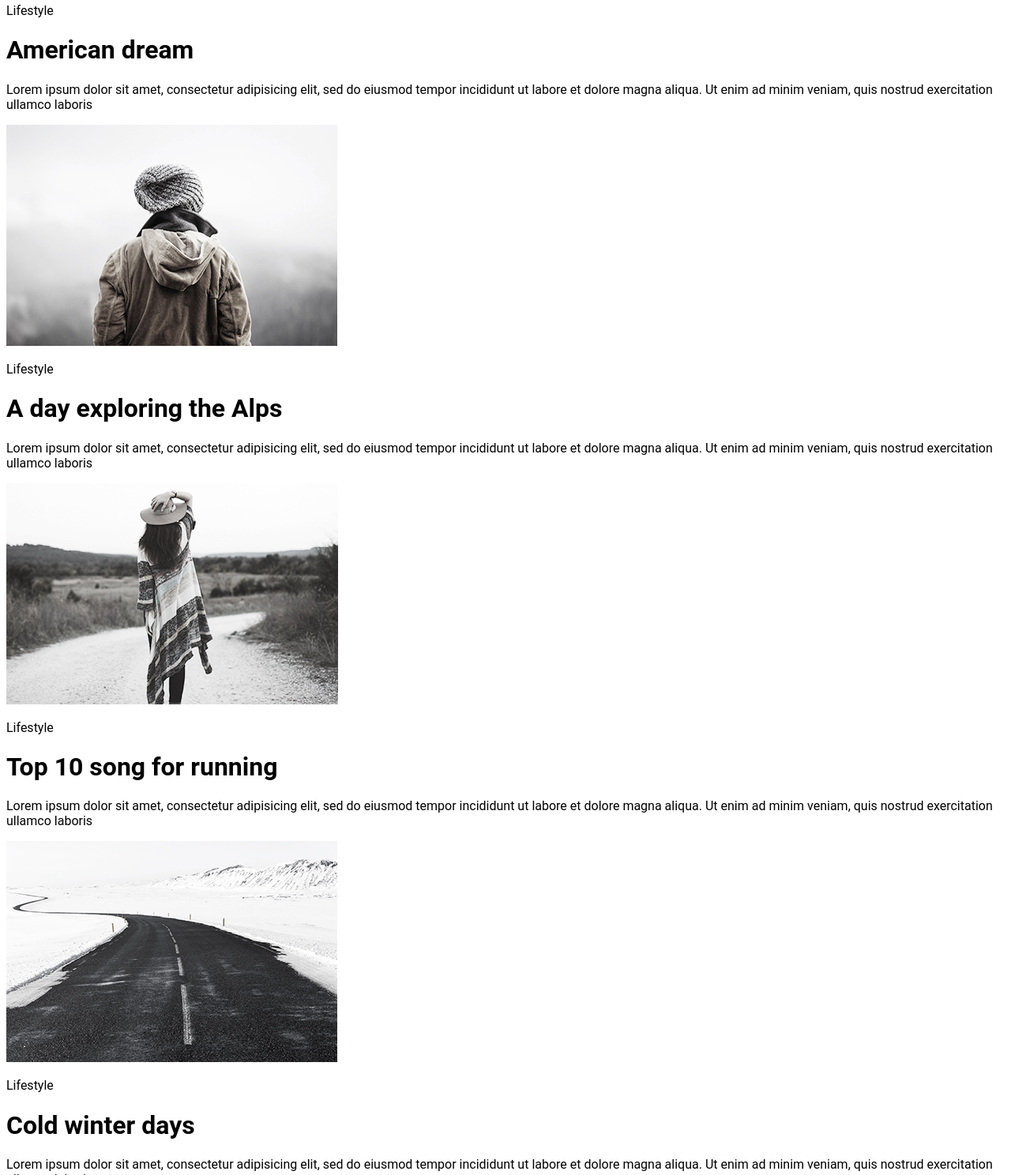
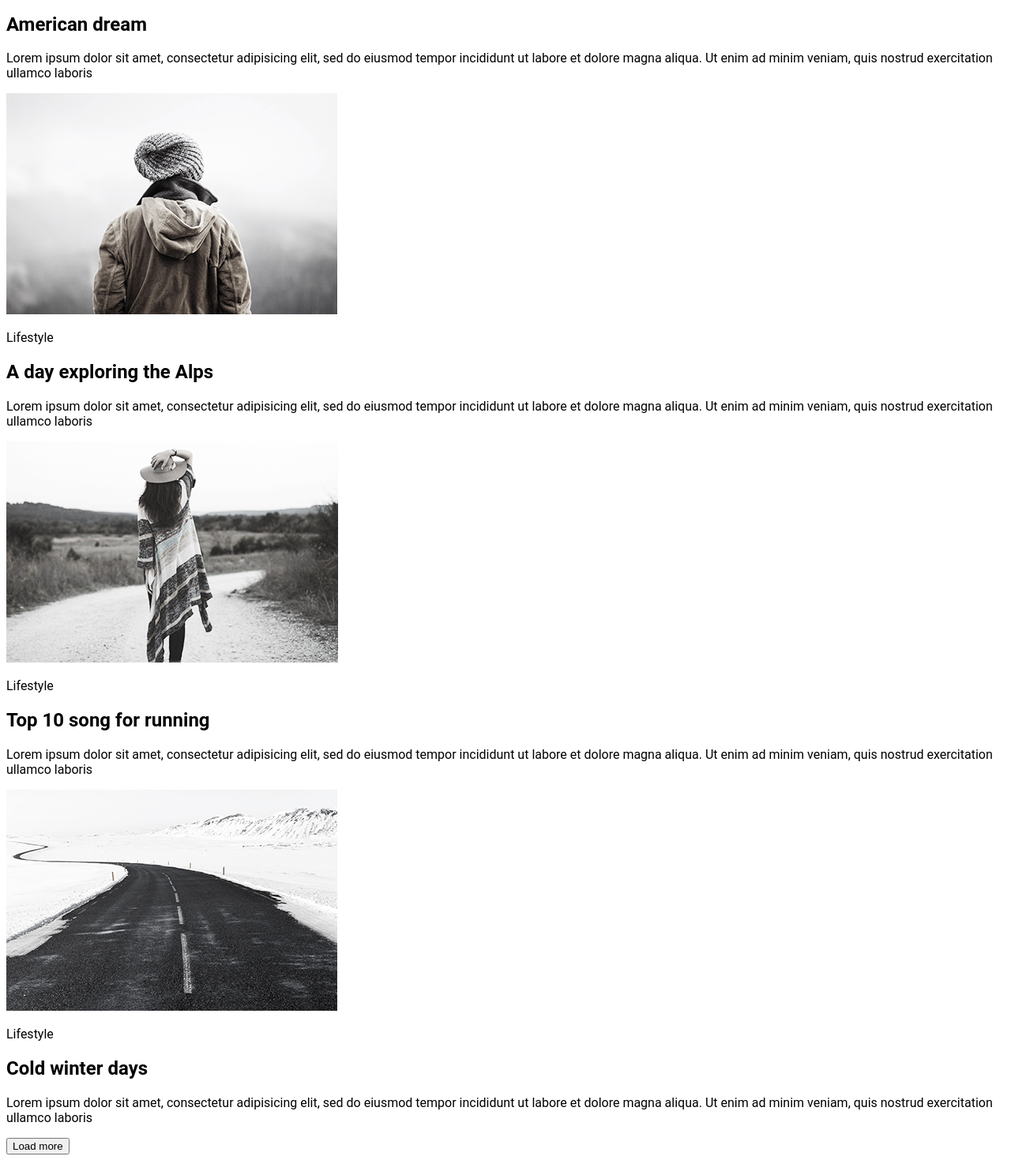
Before and after one commit to yourockit/goit-fe-course, a plain HTML site: page html-css/module-01-02/index.html in a window 1280 px wide. Shown: the part 1312-2800 px from the top of the page at 79% size. Drawn offline with Linux system fonts and the light colour scheme; files that its build step writes are made by us from their sources.

Commit message:
h1 to h2

```diff
--- a/html-css/module-01-02/index.html
+++ b/html-css/module-01-02/index.html
@@ -22,37 +22,37 @@
         <div class="lpimg">
             <img src="img/lpimg.jpg" alt="your image">
             <p>Lifestyle</p>
-            <h1 class="">More than just a music festival</h1>
+            <h2 class="">More than just a music festival</h2>
             <p>Lorem ipsum dolor sit amet, consectetur adipisicing elit, sed do eiusmod tempor incididunt ut labore et dolore magna aliqua. Ut enim ad minim veniam, quis nostrud exercitation ullamco laboris</p>
         </div>
         <div class="rpimg">
             <img src="img/rpimg.jpg" alt="your image">
             <p>Lifestyle</p>
-            <h1>Life tastes better with coffee</h1>
+            <h2>Life tastes better with coffee</h2>
             <p>Lorem ipsum dolor sit amet, consectetur adipisicing elit, sed do eiusmod tempor incididunt ut labore et dolore magna aliqua. Ut enim ad minim veniam, quis nostrud exercitation ullamco laboris</p>
         </div>
         <div class="lpimg2">
             <img src="img/lpimg2.jpg" alt="your image">
             <p>Lifestyle</p>
-            <h1>American dream</h1>
+            <h2>American dream</h2>
             <p>Lorem ipsum dolor sit amet, consectetur adipisicing elit, sed do eiusmod tempor incididunt ut labore et dolore magna aliqua. Ut enim ad minim veniam, quis nostrud exercitation ullamco laboris</p>
         </div>
         <div class="rpimg2">
             <img src="img/rpimg2.jpg" alt="your image">
             <p>Lifestyle</p>
-            <h1>A day exploring the Alps</h1>
+            <h2>A day exploring the Alps</h2>
             <p>Lorem ipsum dolor sit amet, consectetur adipisicing elit, sed do eiusmod tempor incididunt ut labore et dolore magna aliqua. Ut enim ad minim veniam, quis nostrud exercitation ullamco laboris</p>
         </div>
         <div class="lpimg3">
             <img src="img/lpimg3.jpg" alt="your image">
             <p>Lifestyle</p>
-            <h1>Top 10 song for running</h1>
+            <h2>Top 10 song for running</h2>
             <p>Lorem ipsum dolor sit amet, consectetur adipisicing elit, sed do eiusmod tempor incididunt ut labore et dolore magna aliqua. Ut enim ad minim veniam, quis nostrud exercitation ullamco laboris</p>
         </div>
         <div class="rpimg3">
             <img src="img/rpimg3.jpg" alt="your image">
             <p>Lifestyle</p>
-            <h1>Cold winter days</h1>
+            <h2>Cold winter days</h2>
             <p>Lorem ipsum dolor sit amet, consectetur adipisicing elit, sed do eiusmod tempor incididunt ut labore et dolore magna aliqua. Ut enim ad minim veniam, quis nostrud exercitation ullamco laboris</p>
         </div>
         <button>Load more</button>
```
